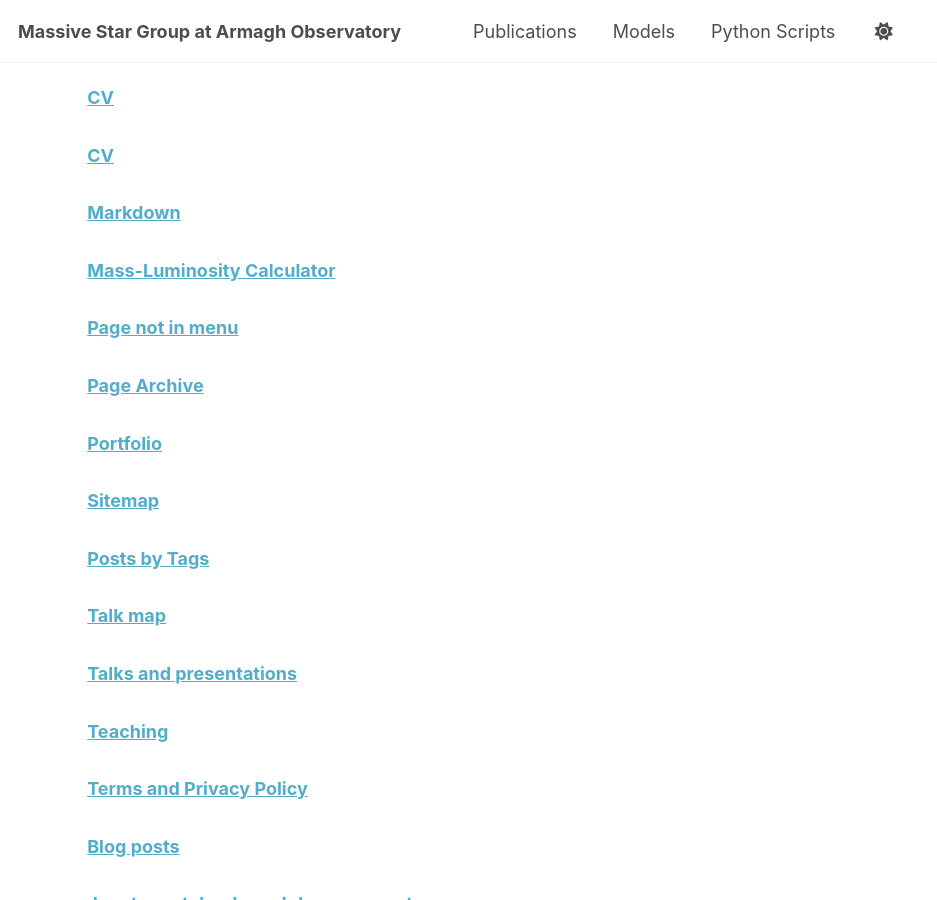
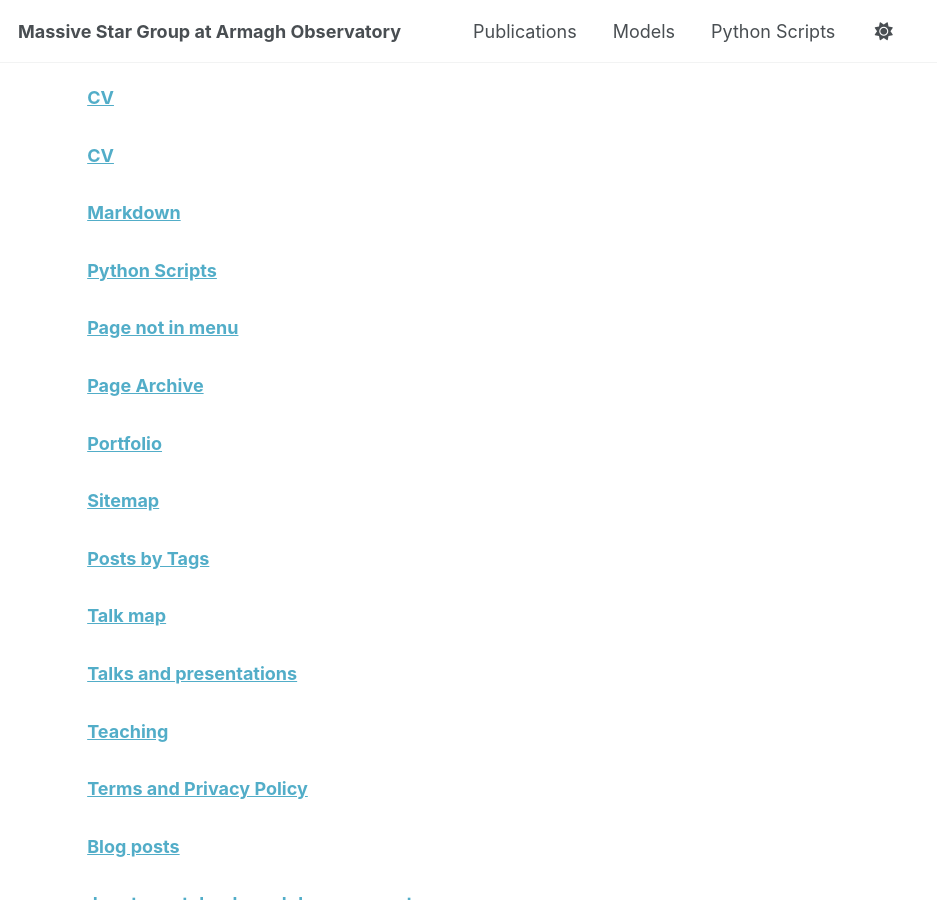
Before and after one commit to Mdot-com/mdot.com, a Jekyll site: the page built from _pages/page-archive.html, in a window 1280 px wide and 900 px high, scrolled down 390 px. Shown: the whole window, without its empty margins (0-937 px from the left). Built offline with Jekyll 4.4.1, drawn with Linux system fonts in a browser that asks for light colours.

Commit message:
Update ml-calculator.md

```diff
--- a/ml-calculator.md
+++ b/ml-calculator.md
@@ -1,6 +1,7 @@
 ---
 layout: default
-title: Mass-Luminosity Calculator
+title: Python Scripts
+permalink: /python-scripts/
 ---
 
 <style>
```
